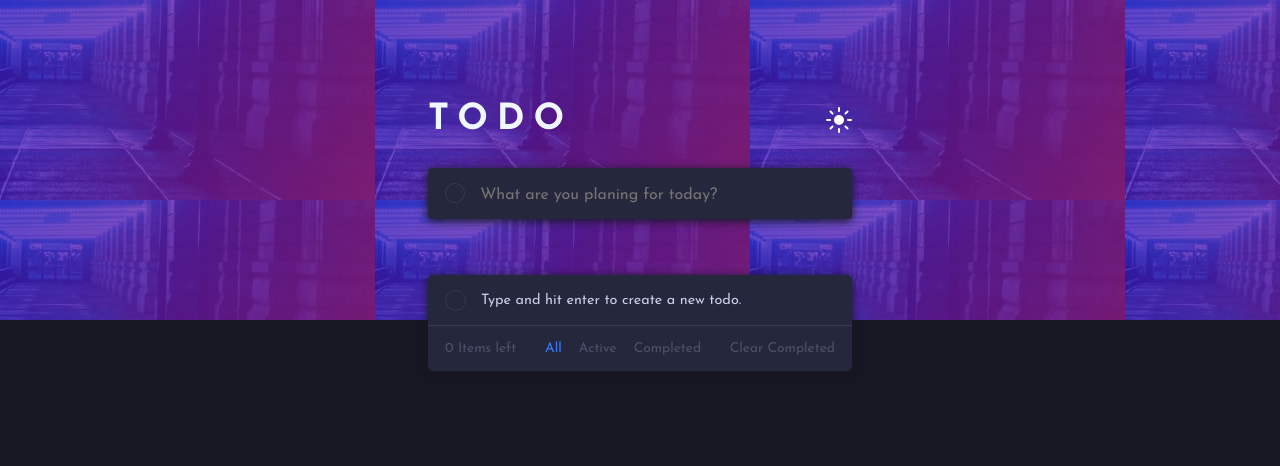
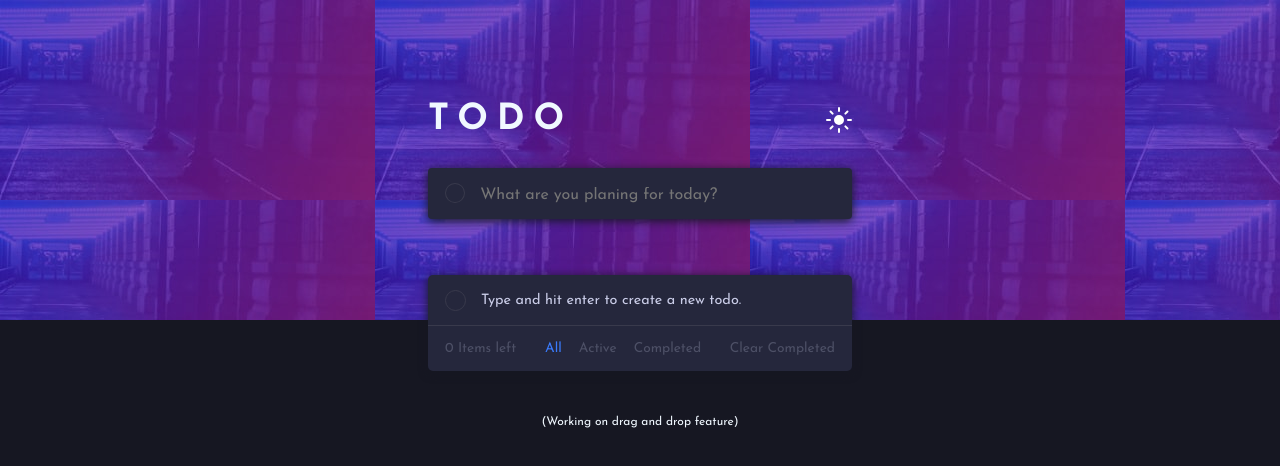
Before and after one commit to GHamza-Dev/react-todo-app, a React (Create React App) app: page / in a window 1280 px wide. Shown: the top 466 px of the page. Built offline with nearby package versions, Linux system fonts and the light colour scheme.

Commit message:
Temporary paragraph

```diff
--- a/src/App.js
+++ b/src/App.js
@@ -106,6 +106,7 @@ class App extends Component{
           itemsLeft={this.getLeftItems()}
           onRemove={this.removeTodoHandler} />
         </Body>
+        <p style={{fontSize:'12px',textAlign:'center'}}>(Working on drag and drop feature)</p>
       </Layout>
     );
   }
```
